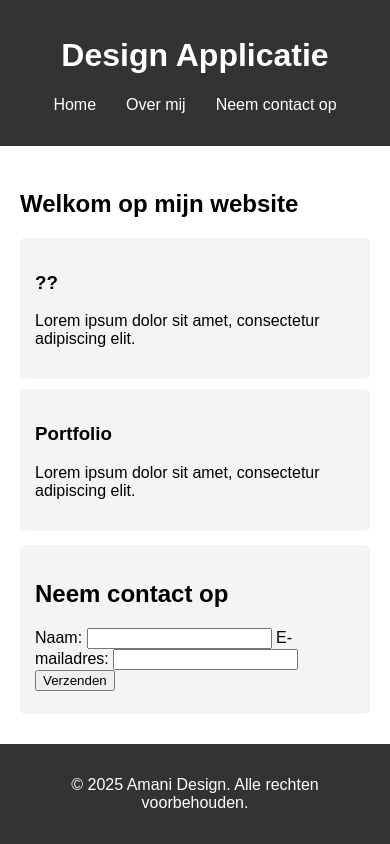
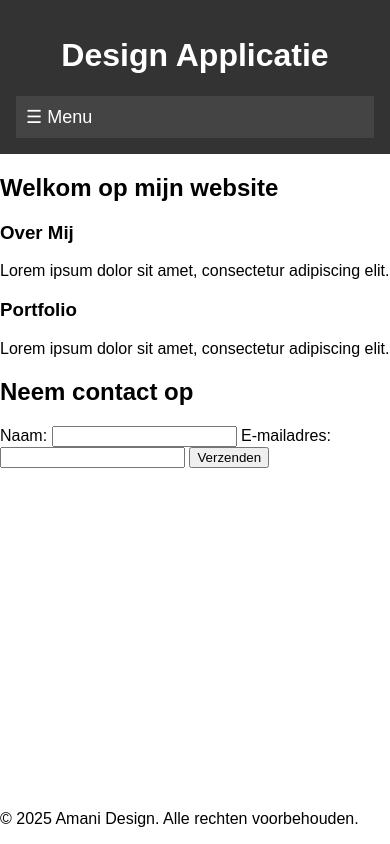
Before and after one commit to AmaniL-A/Front-end-develop, a plain HTML site: page front end structuur design/index.html in a window 390 px wide. Drawn offline with Linux system fonts and the light colour scheme.

Commit message:
Add files via upload

```diff
--- a/front end structuur design/index.html
+++ b/front end structuur design/index.html
@@ -10,7 +10,9 @@
     <header>
         <h1>Design Applicatie</h1>
         <nav aria-label="Hoofdmenu">
-            <ul>
+            <!-- Menu-knop voor mobiel -->
+            <button class="menu-toggle">☰ Menu</button>
+            <ul class="menu">
                 <li><a href="index.html">Home</a></li>
                 <li><a href="over.html">Over mij</a></li>
                 <li><a href="contact.html">Neem contact op</a></li>
@@ -23,7 +25,7 @@
             <h2>Welkom op mijn website</h2>
 
             <section>
-                <h3>??</h3>
+                <h3>Over Mij</h3>
                 <p>Lorem ipsum dolor sit amet, consectetur adipiscing elit.</p>
             </section>
 
@@ -35,6 +37,7 @@
 
         <section aria-labelledby="contact">
             <h2 id="contact">Neem contact op</h2>
+            <form>
                 <label for="naam">Naam:</label>
                 <input type="text" id="naam" name="naam" required>
 
@@ -49,5 +52,11 @@
     <footer>
         <p>&copy; 2025 Amani Design. Alle rechten voorbehouden.</p>
     </footer>
+
+    <script>
+        document.querySelector(".menu-toggle").addEventListener("click", function() {
+            document.querySelector(".menu").classList.toggle("active");
+        });
+    </script>
 </body>
 </html>
--- a/front end structuur design/style.css
+++ b/front end structuur design/style.css
@@ -16,11 +16,13 @@ header {
     text-align: center;
 }
 
+/* Standaard navigatiemenu */
 nav ul {
     display: flex;
     justify-content: center;
     list-style: none;
     padding: 0;
+    margin: 0;
 }
 
 nav li {
@@ -30,32 +32,52 @@ nav li {
 nav a {
     color: white;
     text-decoration: none;
+    padding: 10px;
+    display: block;
 }
 
-/* Main content */
-main {
-    display: grid;
-    grid-template-columns: 1fr;
-    padding: 20px;
+/* Responsive dropdown-menu */
+.menu-toggle {
+    display: none;
+    background-color: #444;
+    color: white;
+    border: none;
+    padding: 10px;
+    font-size: 18px;
+    cursor: pointer;
+    width: 100%;
+    text-align: left;
 }
 
-/* Artikelen en secties */
-article {
-    max-width: 800px;
-    margin: auto;
+/* Media query voor schermen kleiner dan 600px */
+@media only screen and (max-width: 600px) {
+    /* Verberg standaard het menu en toon de menu-knop */
+    nav ul {
+        display: none;
+        flex-direction: column;
+        width: 100%;
+        background-color: #333;
+        position: absolute;
+        top: 60px;
+        left: 0;
+        box-shadow: 0px 4px 6px rgba(0, 0, 0, 0.1);
+    }
+
+    nav ul li {
+        text-align: center;
+        padding: 10px;
+    }
+
+    nav ul li a {
+        padding: 15px;
+    }
+
+    .menu-toggle {
+        display: block;
+    }
+
+    /* Toon menu als het actief is */
+    nav ul.active {
+        display: flex;
+    }
 }
-
-section {
-    background: #f4f4f4;
-    padding: 15px;
-    margin-bottom: 10px;
-    border-radius: 5px;
-}
-
-/* Footer */
-footer {
-    background: #333;
-    color: white;
-    text-align: center;
-    padding: 1rem;
-}
```
